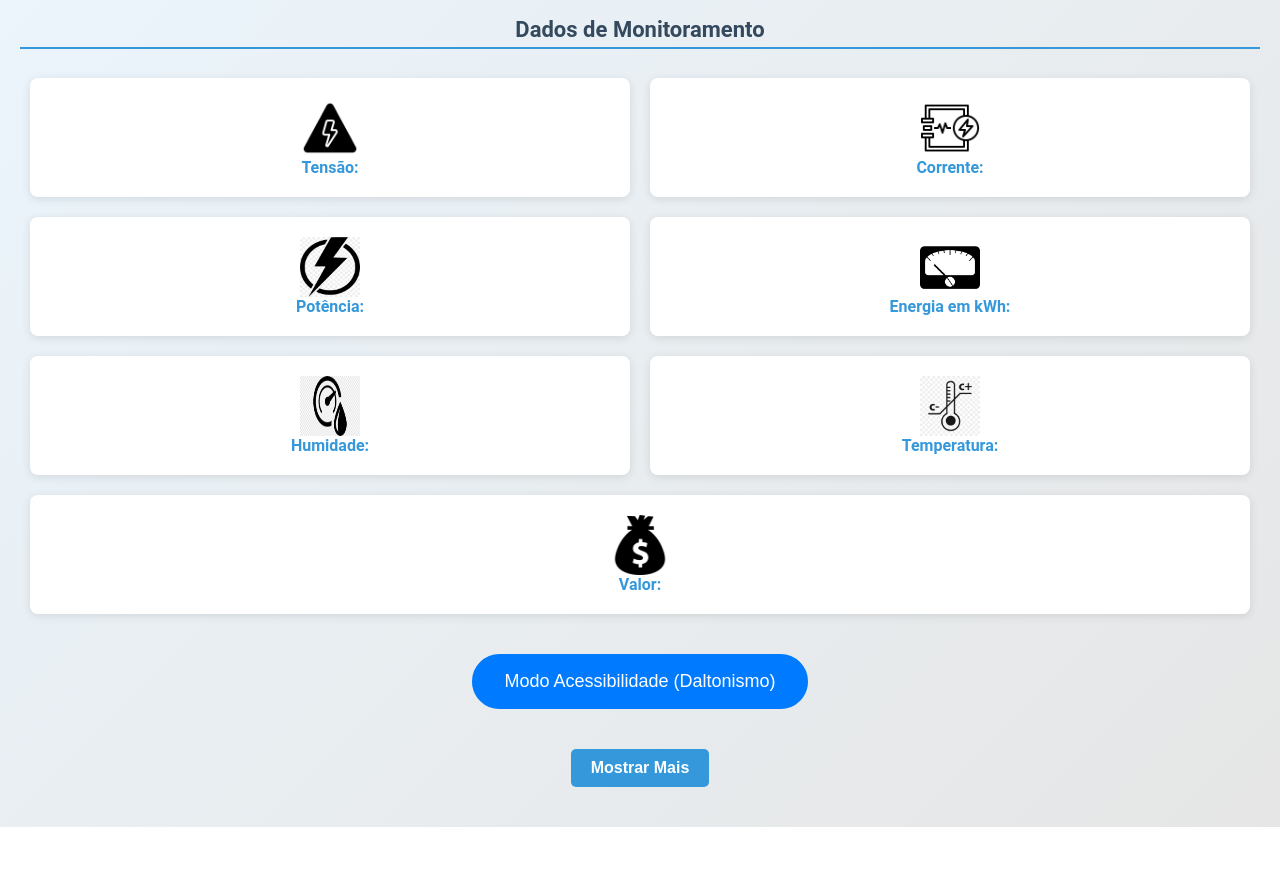
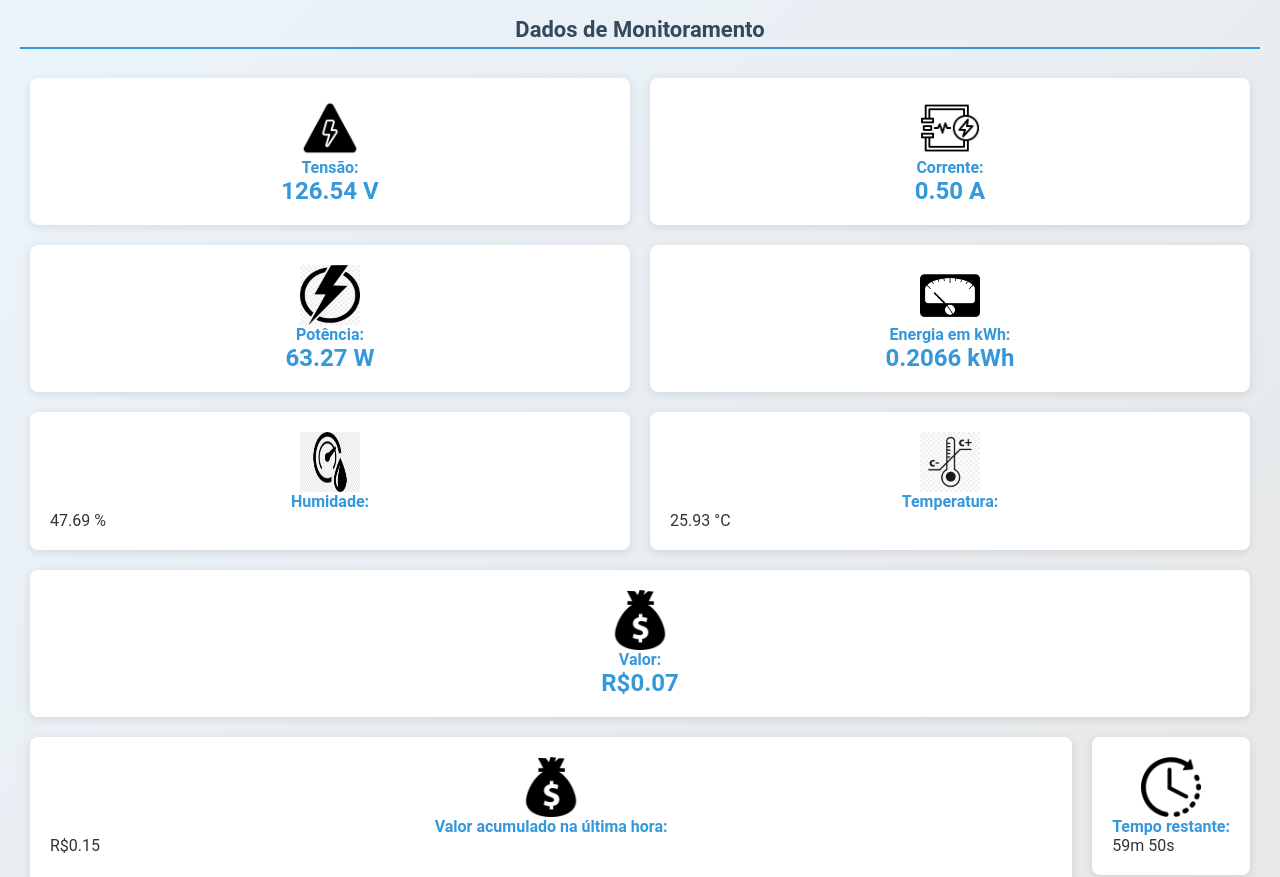
Before and after one commit to Renanvh98/SMART_, a plain HTML site: page main/webpage/index.html in a window 1280 px wide. Shown: the part 76-953 px from the top of the page. Before the commit the page ends 903 px from the top, so only its background shows below. Drawn offline with Linux system fonts and the light colour scheme; no server answers.

Commit message:
Adicionando código de medição de energia

```diff
--- a/main/webpage/app.js
+++ b/main/webpage/app.js
@@ -112,24 +112,61 @@ function otaRebootTimer() {
         otaTimerVar = setTimeout(otaRebootTimer, 1000);
     }
 }
+let totalEnergy = 0;
+let totalCost = 0;
+let pricePerKWh = 0.75; // Preço por kWh
+let elapsedTime = 0; // Tempo decorrido em segundos
 
 
 
-function getDHTSensorValues() {
-    $.getJSON('/dhtSensor.json', function (data) {
+function getSimulatedValues() {
+    let voltage = (127 + Math.random() * 2 - 1).toFixed(2);  // Entre 126V e 128V
+    let current = (0.5 + Math.random() * 1.5).toFixed(2);   // Entre 0.5A e 2A
+    let power = (voltage * current).toFixed(2);            // P = V * I
+    let energyMoment = ((power * 5) / 3600).toFixed(4);    // Energia consumida nos últimos 5s em kWh
+    let humidity = (30 + Math.random() * 40).toFixed(2);   // Entre 30% e 70%
+    let temperature = (20 + Math.random() * 10).toFixed(2); // Entre 20°C e 30°C
 
-        $("#voltage_reading").text(data["voltage"] + " V");
-        $("#current_reading").text(data["current"] + " A");
-        $("#power_reading").text(data["power"] + " W");
-        $("#total_reading").text(data["total"] + " kWh");
-        $("#cost_reading").text("R$" + data["custo"]);
+    // Cálculo do custo momentâneo
+    let costMoment = (parseFloat(energyMoment) * pricePerKWh).toFixed(2);
 
-    });
+    // Acumulando energia e custo
+    totalEnergy += parseFloat(energyMoment);
+    totalCost = (totalEnergy * pricePerKWh).toFixed(2);
+    elapsedTime += 5;
+
+    if (elapsedTime >= 3600) { // Resetar a cada 1 hora
+        totalEnergy = 0;
+        totalCost = 0;
+        elapsedTime = 0;
+    }
+
+    // Atualizando os valores na página
+    $("#voltage_reading").text(voltage + " V");
+    $("#current_reading").text(current + " A");
+    $("#power_reading").text(power + " W");
+    $("#total_reading").text(totalEnergy.toFixed(4) + " kWh");
+
+    $("#cost_reading").text("R$" + costMoment);  // Custo apenas dos últimos 5s
+    $("#cost_accumulated").text("R$" + totalCost); // Custo acumulado na última hora
+
+    $("#humidity_reading").text(humidity + " %");
+    $("#temperature_reading").text(temperature + " °C");
+
+    // Atualizando cronômetro
+    let remainingTime = 3600 - elapsedTime;
+    let minutes = Math.floor(remainingTime / 60);
+    let seconds = remainingTime % 60;
+    $("#time_remaining").text(`${minutes}m ${seconds}s`);
 }
 
-function startDHTSensorInterval() {
-    setInterval(getDHTSensorValues, 5000);
+function startSimulation() {
+    getSimulatedValues(); // Atualiza ao carregar
+    setInterval(getSimulatedValues, 5000); // Atualiza a cada 5s
 }
+
+$(document).ready(startSimulation);
+
 
 
 function stopWifiConnectStatusInterval()
--- a/main/webpage/index.html
+++ b/main/webpage/index.html
@@ -48,12 +48,12 @@
             <div class="column">
                 <img src="humidade.png" alt="Potência">
                 <h4>Humidade: </h4>
-                <div id="!!!!!!"></div>
+                <div id="humidity_reading"></div>
             </div>
             <div class="column">
                 <img src="temperatura.png" alt="Energia">
                 <h4>Temperatura: </h4>
-                <div id="!!!!!!"></div>
+                <div id="temperature_reading"></div>
             </div>
         </div>
         <div class="row">
@@ -61,6 +61,21 @@
                 <img src="gastos.png" alt="Gastos">
                 <h4>Valor:</h4>
                 <div id="cost_reading"></div>
+            </div>
+        </div>
+        <div class="row">
+            <div class="column">
+                <img src="gastos.png" alt="Gastos">
+                <h4>Valor acumulado na última hora:</h4>
+                <div id="cost_accumulated"></div>
+            </div>
+
+        <div class="row">
+            <div class="column">
+                <img src="tempo.png" alt="Tempo">
+                <h4>Tempo restante:</h4>
+                <div id="time_remaining"></div>
+            </div>
         </div>
 
     </div>
```
Also changed, not shown: main/webpage/tempo.png (added). Lines whose indentation alone changed are shown as unchanged.
